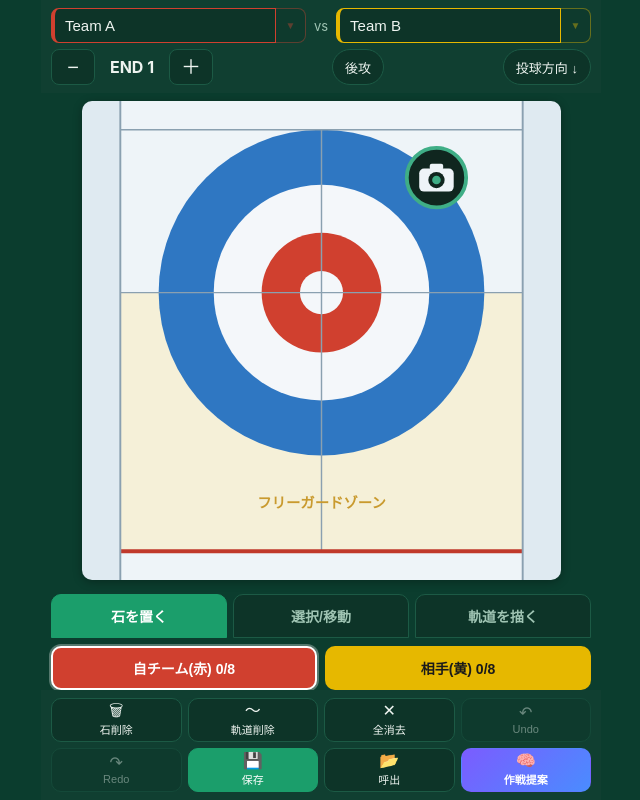
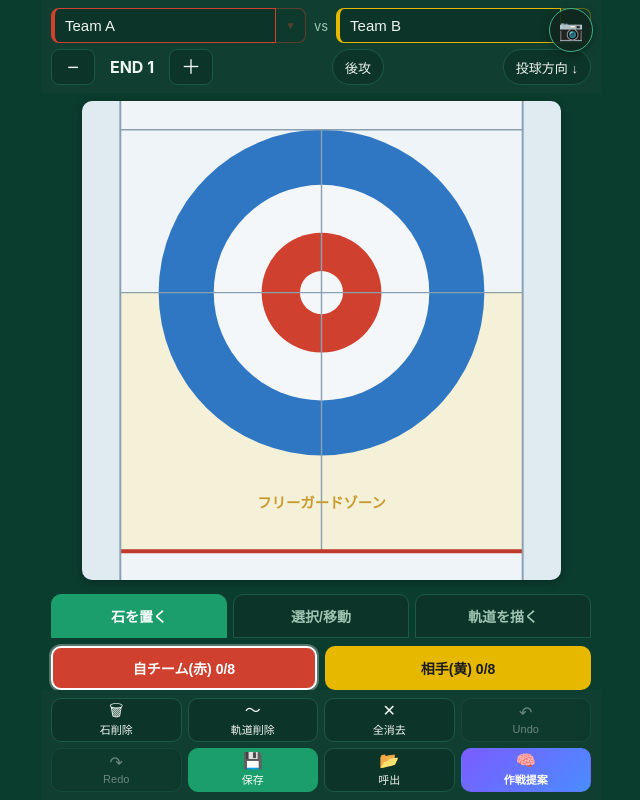
Before and after one commit to suezou6241-arch/curling-strategy-board, a React (Vite) app: page / in a window 1280 px wide. Shown: the whole page, without its empty margins (319-959 px from the left). Built offline with nearby package versions, Linux system fonts and the light colour scheme.

Commit message:
カメラアイコンを画面右上隅に移動

```diff
--- a/src/App.tsx
+++ b/src/App.tsx
@@ -325,6 +325,17 @@ export default function App() {
 
   return (
     <div className="app">
+      {/* 画面右上のカメラアイコン(写真から配置) */}
+      <button
+        type="button"
+        className="corner-cam-btn"
+        onClick={() => setShowPhoto(true)}
+        aria-label="写真から配置"
+        title="写真から配置"
+      >
+        📷
+      </button>
+
       {/* ① ヘッダー */}
       <header className="header">
         <div className="header-row">
@@ -380,7 +391,6 @@ export default function App() {
           previewStones={previewStones}
           onSelectStone={setSelectedStoneId}
           onLimitReached={handleLimitReached}
-          onCamera={() => setShowPhoto(true)}
         />
       </main>
 
--- a/src/BoardView.tsx
+++ b/src/BoardView.tsx
@@ -26,8 +26,6 @@ interface Props {
   previewStones: (updater: (prev: Stone[]) => Stone[]) => void;
   onSelectStone: (id: string | null) => void;
   onLimitReached: (team: Team) => void;
-  // ハウス右上のカメラアイコン押下(写真から配置)。
-  onCamera?: () => void;
 }
 
 // クライアント座標を SVG の論理座標(0-100, down基準)へ変換
@@ -57,7 +55,6 @@ export function BoardView({
   previewStones,
   onSelectStone,
   onLimitReached,
-  onCamera,
 }: Props) {
   const svgRef = useRef<SVGSVGElement | null>(null);
   // ドラッグ中のストーン
@@ -279,28 +276,6 @@ export function BoardView({
         })}
       </g>
 
-      {/* ハウス右上のカメラアイコン(写真から配置)。回転の影響を受けず常に正立・右上固定。 */}
-      {onCamera && (
-        <g
-          className="house-cam"
-          transform="translate(74 16)"
-          onPointerDown={(e) => {
-            e.stopPropagation();
-            onCamera();
-          }}
-          style={{ cursor: "pointer" }}
-          role="button"
-          aria-label="写真から配置"
-        >
-          <circle r={6.2} fill="#10261f" stroke="#3fae86" strokeWidth={0.8} />
-          {/* カメラ本体 */}
-          <rect x={-3.6} y={-1.9} width={7.2} height={4.8} rx={1} fill="#eef4f8" />
-          <rect x={-1.4} y={-2.9} width={2.8} height={1.3} rx={0.4} fill="#eef4f8" />
-          <circle cx={0} cy={0.5} r={1.7} fill="#10261f" />
-          <circle cx={0} cy={0.5} r={0.9} fill="#3fae86" />
-        </g>
-      )}
-
       {/* 矢印マーカー定義(ショット種別ごとに色付き) */}
       <defs>
         {(Object.keys(SHOT_COLORS) as ShotType[]).map((t) => (
--- a/src/index.css
+++ b/src/index.css
@@ -37,6 +37,7 @@ body {
   max-width: 560px;
   margin: 0 auto;
   overflow: hidden;
+  position: relative;
 }
 
 /* ヘッダー */
@@ -757,15 +758,29 @@ body {
 
 /* ===== 写真から配置(vision) ===== */
 
-/* ハウス右上のカメラアイコン(SVG内)。ホバーで少し明るく。 */
-.house-cam circle:first-child {
-  transition: fill 0.15s ease;
+/* 画面右上隅のカメラアイコン(写真から配置) */
+.corner-cam-btn {
+  position: absolute;
+  top: calc(env(safe-area-inset-top, 0px) + 8px);
+  right: calc(env(safe-area-inset-right, 0px) + 8px);
+  z-index: 40;
+  width: 44px;
+  height: 44px;
+  border-radius: 50%;
+  border: 1px solid #3fae86;
+  background: rgba(16, 38, 31, 0.92);
+  color: #eef4f8;
+  font-size: 20px;
+  line-height: 1;
+  display: flex;
+  align-items: center;
+  justify-content: center;
+  box-shadow: 0 2px 8px rgba(0, 0, 0, 0.35);
+  cursor: pointer;
 }
-.house-cam:hover circle:first-child {
-  fill: #17372c;
-}
-.house-cam:active {
-  opacity: 0.85;
+.corner-cam-btn:active {
+  background: rgba(10, 42, 32, 0.95);
+  transform: scale(0.96);
 }
 
 /* 写真モーダル */
```
